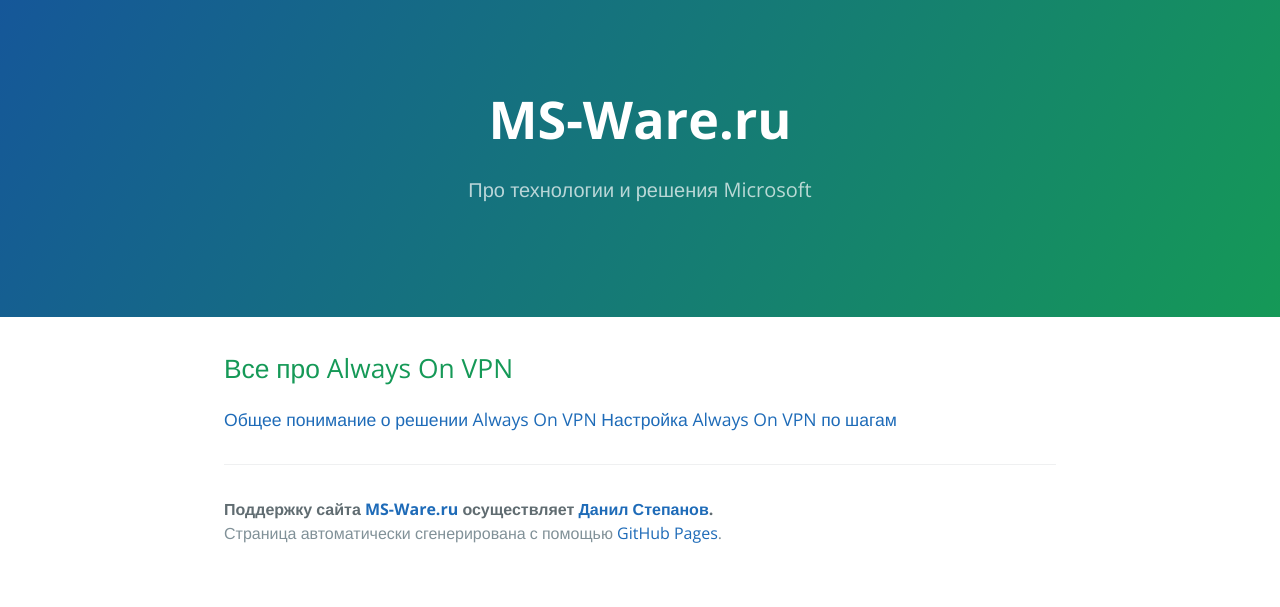
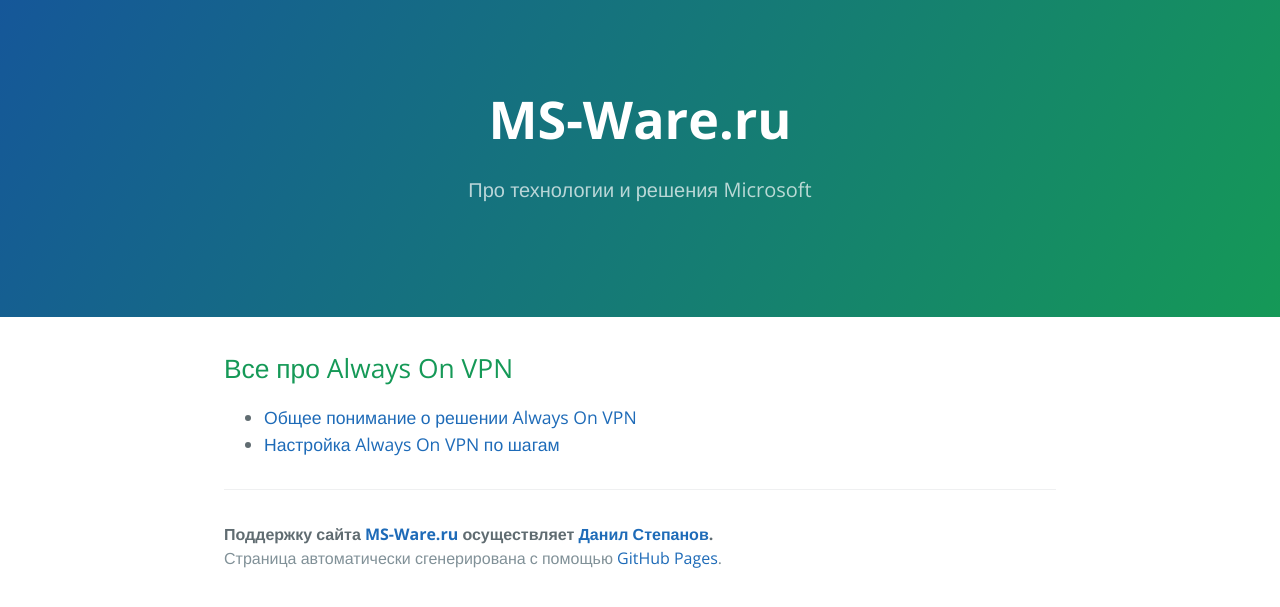
Before and after one commit to dasternd/ms-ware.github.io, a Jekyll site: the page built from windows/alwaysonvpn/index.md, in a window 1280 px wide. Shown: the top 607 px of the page. Built offline with Jekyll 4.4.1, drawn with Linux system fonts in a browser that asks for light colours; our own code applies the rules of GitHub Pages for plain Markdown files.

```diff
--- a/windows/alwaysonvpn/index.md
+++ b/windows/alwaysonvpn/index.md
@@ -1,4 +1,4 @@
 ## Все про Always On VPN
 
-[Общее понимание о решении Always On VPN](./about)
-[Настройка Always On VPN по шагам](./step-by-step)
+* [Общее понимание о решении Always On VPN](./about)
+* [Настройка Always On VPN по шагам](./step-by-step)
```
